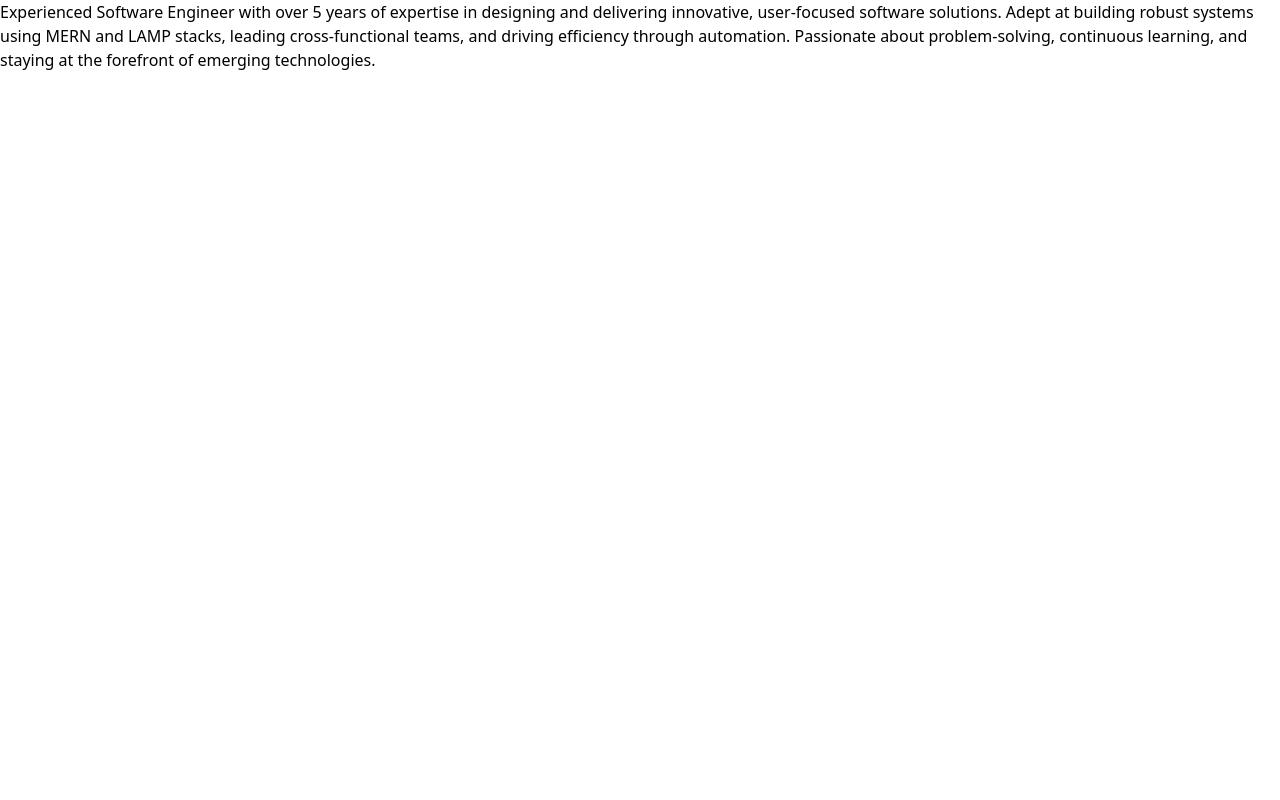
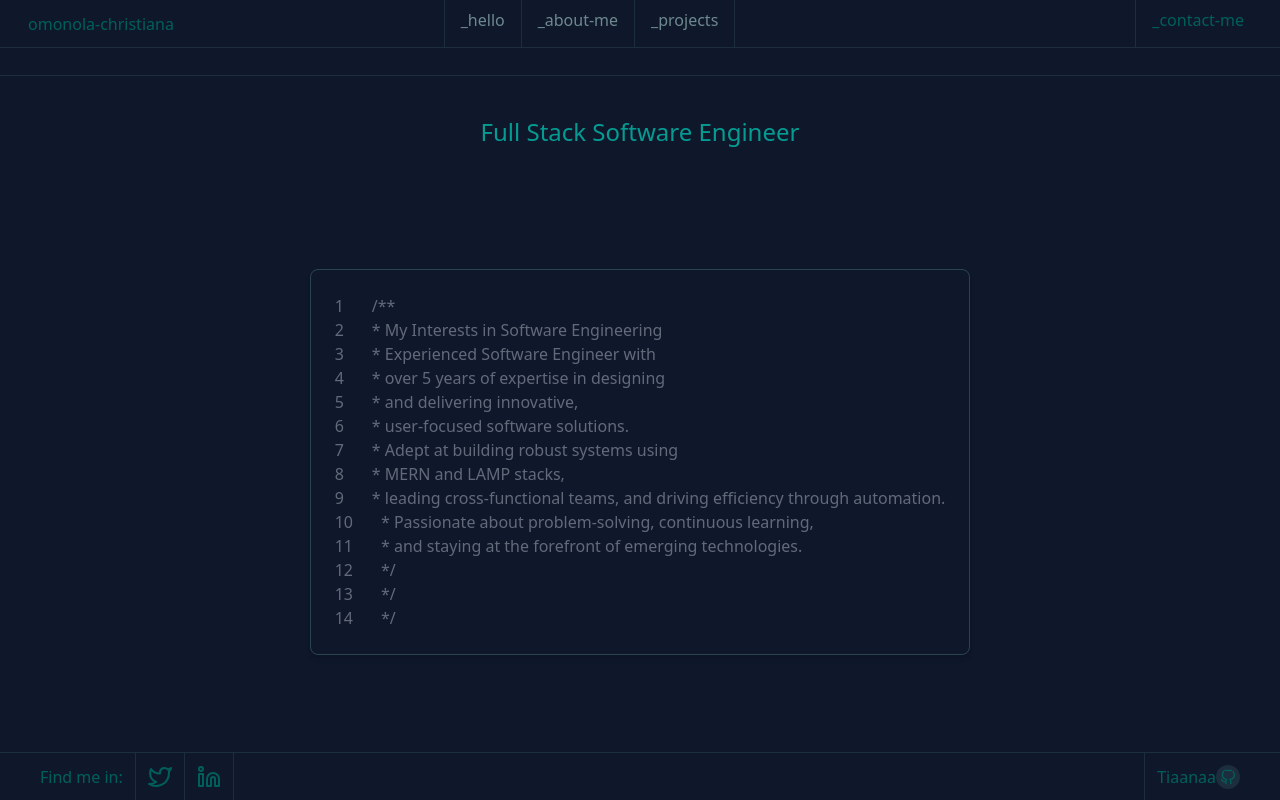
Before and after one commit to Tiaanaa/Portfolio_J, a React (Vite) app: page /FullStack in a window 1280 px wide. Built offline with nearby package versions, Linux system fonts and the light colour scheme.

Commit message:
motion added to interests and home page

```diff
--- a/src/components/Sidebar.jsx
+++ b/src/components/Sidebar.jsx
@@ -14,7 +14,7 @@
     <>
       {/* Mobile toggle */}
       <button
-        className="md:hidden p-2 fixed top-9  left-4 rounded shadow "
+        className= "md:hidden p-2 fixed top-9  left-4 "
         onClick={() => setSidebarOpen(!isSidebarOpen)}
         aria-label="Toggle sidebar"
       >
@@ -25,12 +25,13 @@
       <aside
         className={` left-0 w-64 transform shadow-md transition-transform duration-200 md:translate-x-0 ${
           isSidebarOpen ? "translate-x-0" : "-translate-x-full"
-        }`}
+
+        } ${isSidebarOpen ? "h-48" : "h-0"} `}
       >
 
 
-        <nav className="px-4 py-6 space-y-2">
-          <Link to="/About" className="flex items-center gap-3 px-3 py-2 rounded-lg text-gray-700 hover:bg-gray-100">
+        <nav className="px-4 py-0  space-y-2 h-0 flex flex-col">
+          <Link to="/About" className="flex items-center gap-3 px-3 py-2 rounded-lg text-gray-700">
             <span className="material-icons-outlined text-xl">Bio</span></Link>
 
           {/*Intrest dropdown*/}
--- a/src/pages/About.jsx
+++ b/src/pages/About.jsx
@@ -13,6 +13,8 @@
 import { DiDart } from "react-icons/di";
 import { TbSql } from "react-icons/tb";
 import { SiTypescript, SiFlutter } from "react-icons/si";
+
+import { AnimatePresence, motion } from "framer-motion";
 const About = () => {
   return (
     <>
@@ -20,11 +22,17 @@
         <Nav />
         <div className="h-19 border-b-1 border-b-teal-200/10 flex flex-col md:flex"></div>
         <div className="min-h-screen md:flex">
-          <Sidebar />
+          <Sidebar  />
           {/* Left panel */}
 
           {/*Middle panel*/}
-          <main className="grid grid-cols-1 lg:grid-cols-2 gap-10 flex-grow container mx-auto items-center text-sm w-full min-h-screen ">
+
+          <main className="grid grid-cols-1 lg:grid-cols-2 gap-0 lg:gap-10 flex-grow container mx-auto items-center text-sm w-full min-h-screen ">
+            <AnimatePresence>
+            <motion.div initial={{ y: 400, opacity: 0 }}
+            animate={{ y: 0, opacity: 1 }}
+            exit={{ x: 100, opacity: 0 }}
+            transition={{ duration: 4, ease: "easeInOut" }}>
             <div className=" border-teal-200/20 border border-t-0 border-b-0 min-h-screen p-3">
               <ol className="list-none [counter-reset:custom] ">
                 <li  className="[counter-increment:custom] before:content-[counter(custom)] before:mr-7 ">/**</li>
@@ -88,9 +96,11 @@
                   </Link>
                 </div>
               </div>
-            </div>
+                </div>
+                </motion.div></AnimatePresence>
 
             {/* Right panel */}
+
             <div className="border-teal-200/20 border border-t-0 border-b-0  min-h-screen p-6 ">
               <Card className="">
                 <p className="text-lg mb-5">
@@ -128,7 +138,7 @@
                   </div>
                 </CardContent>
               </Card>
-            </div>
+              </div>
           </main>
         </div>
 
--- a/src/pages/FullStack.jsx
+++ b/src/pages/FullStack.jsx
@@ -1,10 +1,51 @@
-import React from 'react'
+import React from 'react';
+import Nav from '../components/Nav';
+import Footer from '../components/Footer';
+import { AnimatePresence, motion } from "framer-motion";
+
 
 const FullStack = () => {
   return (
-    <div>
-      Experienced Software Engineer with over 5 years of expertise in designing and delivering innovative, user-focused software solutions. Adept at building robust systems using MERN and LAMP stacks, leading cross-functional teams, and driving efficiency through automation. Passionate about problem-solving, continuous learning, and staying at the forefront of emerging technologies.
-    </div>
+    <section className="bg-slate-900 bg-cover w-full min-h-screen text-gray-400/60 flex flex-col ">
+      <Nav />
+
+      <div className="h-19 border-b-1 border-b-teal-200/10 flex flex-col md:flex"></div>
+      <h1 className="text-2xl text-center text-teal-400/70 mt-10 mb-6">
+        Full Stack Software Engineer
+      </h1>
+      <ol className="list-none [counter-reset:custom] p-6 max-w-2xl mx-auto border border-teal-200/20 rounded-lg shadow-md self-center my-auto text-gray-400/60">
+        <AnimatePresence>
+        <motion.li key="typing-box"
+          initial={{ x: 400, opacity: 0 }}
+          animate={{ x: 0, opacity: 1 }}
+          exit={{ x: 100, opacity: 0 }}
+          transition={{ duration: 4, ease: "easeInOut" }}>
+        <li className="[counter-increment:custom] before:content-[counter(custom)] before:mr-7">/**</li>
+        <li className="[counter-increment:custom] before:content-[counter(custom)] before:mr-7">* My Interests in Software Engineering</li>
+        <li className="[counter-increment:custom] before:content-[counter(custom)] before:mr-7">* Experienced Software Engineer with </li>
+        <li className="[counter-increment:custom] before:content-[counter(custom)] before:mr-7">* over 5 years of expertise in designing</li>
+        <li className="[counter-increment:custom] before:content-[counter(custom)] before:mr-7">* and delivering innovative,</li>
+        <li className="[counter-increment:custom] before:content-[counter(custom)] before:mr-7">* user-focused software solutions.</li>
+            <li className="[counter-increment:custom] before:content-[counter(custom)] before:mr-7">* Adept at building robust systems using</li>
+          </motion.li></AnimatePresence>
+          <AnimatePresence>
+        <motion.li key="typing-box"
+          initial={{ x: -400, opacity: 0 }}
+          animate={{ x: 0, opacity: 1 }}
+          exit={{ x: 100, opacity: 0 }}
+          transition={{ duration: 4, ease: "easeInOut" }}>
+        <li className="[counter-increment:custom] before:content-[counter(custom)] before:mr-7">* MERN and LAMP stacks,</li>
+        <li className="[counter-increment:custom] before:content-[counter(custom)] before:mr-7">* leading cross-functional teams, and driving efficiency through automation.</li>
+        <li className="[counter-increment:custom] before:content-[counter(custom)] before:mr-7">* Passionate about problem-solving, continuous learning,</li>
+        <li className="[counter-increment:custom] before:content-[counter(custom)] before:mr-7">* and staying at the forefront of emerging technologies.</li>
+        <li className="[counter-increment:custom] before:content-[counter(custom)] before:mr-7">*/</li>
+        <li className="[counter-increment:custom] before:content-[counter(custom)] before:mr-7">*/</li>
+        <li className="[counter-increment:custom] before:content-[counter(custom)] before:mr-7">*/</li></motion.li></AnimatePresence>
+      </ol>
+
+      <Footer />
+    </section>
+
   )
 }
 
--- a/src/pages/Home.jsx
+++ b/src/pages/Home.jsx
@@ -1,4 +1,4 @@
-import React, {useState, useEffect} from "react";
+import React from "react";
 import Nav from "../components/Nav";
 import Footer from "../components/Footer";
 import { Link } from "react-router";
@@ -10,12 +10,13 @@
     <>
       <section className="bg-[url(./assets/photo_2025-05-15_15-53-05.jpg)] bg-cover w-full min-h-screen flex flex-col">
         <Nav />
-        <div className="flex-grow grid grid-cols-1 md:grid-cols-2 gap-8 p-4 md:p-8 lg:p-12 container mx-auto mt-20 md:mt-0 items-center"><AnimatePresence>
+        <div className="flex-grow grid grid-cols-1 md:grid-cols-2 gap-8 p-4 md:p-8 lg:p-12 container mx-auto mt-20 md:mt-0 items-center min-h-screen">
+          <AnimatePresence>
           <motion.div key="typing-box"
-            initial={{ x: -100, opacity: 0 }}
-            animate={{ x: 0, opacity: 1 }}
+            initial={{ y: 400, opacity: 0 }}
+            animate={{ y: 0, opacity: 1 }}
             exit={{ x: 100, opacity: 0 }}
-            transition={{ duration: 1, ease: "easeInOut" }}>
+            transition={{ duration: 4, ease: "easeInOut" }}>
             <div className="space-y-4 md:space-y-6" id="motionText">
               <code className="text-gray-400/60 text-sm md:text-base">Hi all, I am</code>
               <h1 className="text-gray-100/70 text-3xl md:text-4xl"><code>Omonola Christiana</code> </h1>
@@ -68,13 +69,16 @@
             </div>
           </motion.div></AnimatePresence>
 
-          <div className="flex items-center justify-center order-first md:order-last">
+          <AnimatePresence><motion.div initial={{ y: -400, opacity: 0 }}
+            animate={{ y: 0, opacity: 1 }}
+            exit={{ x: 100, opacity: 0 }}
+            transition={{ duration: 4, ease: "easeInOut" }} className="flex items-center justify-center order-first md:order-last">
             <img
               src="/src/assets/IMG_20210214_130932_054.jpg"
               alt="Me"
               className="rounded-full w-48 md:w-72 lg:w-90 animate-pulse"
             />
-          </div>
+            </motion.div></AnimatePresence>
         </div>
         <Footer />
       </section>
```
